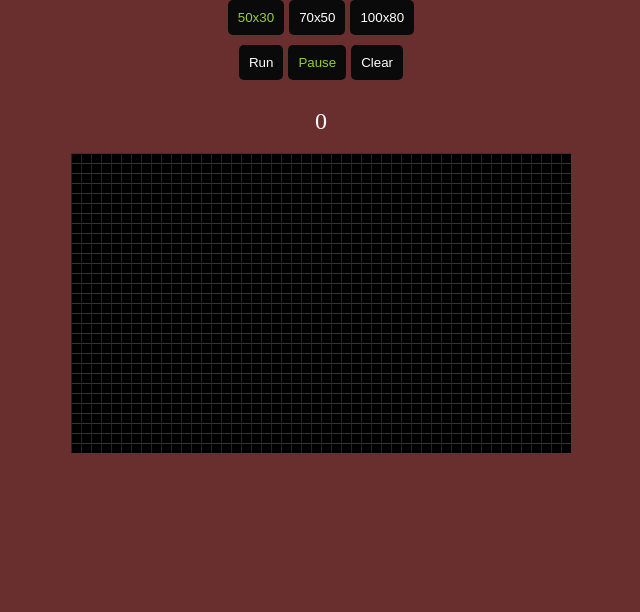
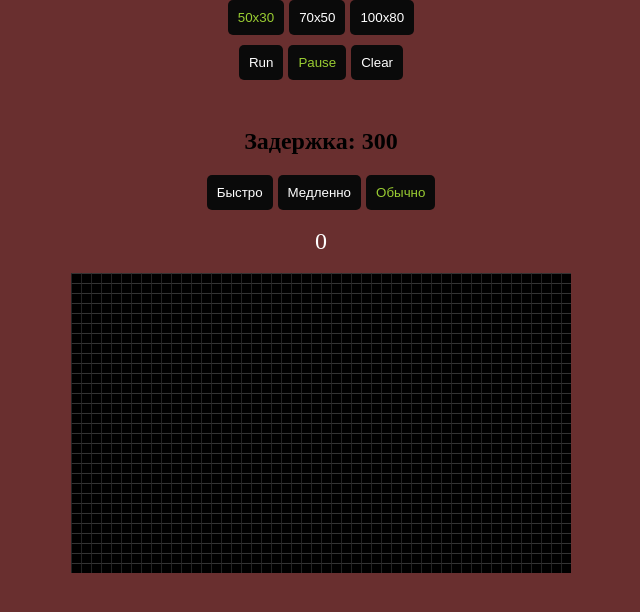
Before and after one commit to dgolovko97/gameoflife, a React app: page / in a window 1280 px wide. Shown: the top 612 px of the page, without its empty margins (319-959 px from the left). Built offline with nearby package versions, Linux system fonts and the light colour scheme.

Commit message:
ДЗ: Списки, события, формы

```diff
--- a/src/components/Board/Board.tsx
+++ b/src/components/Board/Board.tsx
@@ -19,6 +19,7 @@ type FieldProps = {
   getSquareNumber: (number: number) => void;
   handleGameOver: () => void;
   currentGameAction: eventButtonsType;
+  speed: number;
 };
 export type NeighbourPosition =
   | "top"
@@ -40,6 +41,7 @@ const Board: FunctionComponent<FieldProps> = memo(
     getSquareNumber,
     handleGameOver,
     currentGameAction,
+    speed,
   }: FieldProps) => {
     const squareSize = 10;
     const fieldW = width * squareSize;
@@ -54,6 +56,9 @@ const Board: FunctionComponent<FieldProps> = memo(
     const [neighbours, setNeighbours] = useState<Neighbour[]>([]);
     const [intervalId, setIntervalId] = useState<NodeJS.Timer | number>(0);
     const [arraysHash, setArraysHash] = useState<number[]>([]);
+
+    const prevSpeedRef = useRef<number>(300);
+
     useLayoutEffect(() => {
       setBoard(createInitialBoard);
       setNeighbours(() =>
@@ -66,6 +71,9 @@ const Board: FunctionComponent<FieldProps> = memo(
         return;
       }
       if (currentGameAction === "Run") {
+        if (intervalId) {
+          clearInterval(intervalId);
+        }
         setArraysHash([hashcode(board)]);
         const interval = setInterval(() => {
           setBoard((prevBoard) => {
@@ -88,7 +96,7 @@ const Board: FunctionComponent<FieldProps> = memo(
             });
             return result;
           });
-        }, 300);
+        }, speed);
         setIntervalId(interval);
         return;
       }
@@ -102,7 +110,7 @@ const Board: FunctionComponent<FieldProps> = memo(
         setBoard(createInitialBoard);
         return;
       }
-    }, [currentGameAction]);
+    }, [currentGameAction, speed]);
 
     const handleClickSquare = (index: number, active: boolean) => {
       getSquareNumber(index);
@@ -141,7 +149,8 @@ const Board: FunctionComponent<FieldProps> = memo(
     return (
       prevProps.currentGameAction === nextProps.currentGameAction &&
       prevProps.width === nextProps.width &&
-      prevProps.height === nextProps.height
+      prevProps.height === nextProps.height &&
+      prevProps.speed === nextProps.speed
     );
   }
 );
--- a/src/components/Container/Container.tsx
+++ b/src/components/Container/Container.tsx
@@ -10,6 +10,7 @@ type boardSizeType = {
 };
 type sizeButtonsType = boardSizeType & { name: string };
 export type eventButtonsType = "Run" | "Pause" | "Clear" | "End";
+const DEFAULT_SPEED = 300;
 export const Container = () => {
   const sizeButtons: sizeButtonsType[] = [
     {
@@ -38,6 +39,7 @@ export const Container = () => {
     useState<sizeButtonsType["name"]>("50x30");
   const [activeActionsButton, setActiveActionsButton] =
     useState<string>("Pause");
+  const [speed, setSpeed] = useState<number>(DEFAULT_SPEED);
   const handleSetBoardSize = (
     event: React.SyntheticEvent<HTMLButtonElement>
   ) => {
@@ -80,6 +82,15 @@ export const Container = () => {
     setCurrentGameAction("Pause");
     setActiveActionsButton("Pause");
     setInfoField("Game Over :(");
+  };
+  const handleIncreaseSpeed = () => {
+    setSpeed(100);
+  };
+  const handleDecreaseSpeed = () => {
+    setSpeed(1000);
+  };
+  const handleResetSpeed = () => {
+    setSpeed(DEFAULT_SPEED);
   };
 
   const [infoField, setInfoField] = useState<string | number>(0);
@@ -129,6 +140,36 @@ export const Container = () => {
         </Button>
       </div>
       <br />
+      <div>
+        <h2 style={{ textAlign: "center" }} data-testid="speed-title">
+          Задержка: {speed}
+        </h2>
+        <Button
+          onClick={handleIncreaseSpeed}
+          name="increase-speed"
+          data-testid="btn-increase-speed"
+          className={100 === speed ? "active" : ""}
+        >
+          Быстро
+        </Button>
+        <Button
+          onClick={handleDecreaseSpeed}
+          name="decrease-speed"
+          data-testid="btn-decrease-speed"
+          className={1000 === speed ? "active" : ""}
+        >
+          Медленно
+        </Button>
+        <Button
+          onClick={handleResetSpeed}
+          name="reset-speed"
+          data-testid="btn-reset-speed"
+          className={DEFAULT_SPEED === speed ? "active" : ""}
+        >
+          Обычно
+        </Button>
+      </div>
+      <br />
       <div
         style={{ color: "white", fontSize: 24 }}
         data-testid="numberfield-element"
@@ -141,6 +182,7 @@ export const Container = () => {
         getSquareNumber={setInfoField}
         handleGameOver={handleGameOver}
         currentGameAction={currentGameAction}
+        speed={speed}
       />
     </div>
   );
--- a/src/components/Square/Square.modules.scss
+++ b/src/components/Square/Square.modules.scss
@@ -8,5 +8,21 @@
   color: white;
   &.active {
     background: #ffffff ;
+    animation: changeColor .3s forwards;
   }
 }
+
+
+@keyframes changeColor {
+  0% {
+    background-color: #000000;
+
+  }
+  50% {
+    background-color: #061c8c;
+  }
+  100% {
+    background-color: #ffffff;
+
+  }
+}
```
Also changed, not shown: 2 other files (tests, documents, lock files or other folders).
